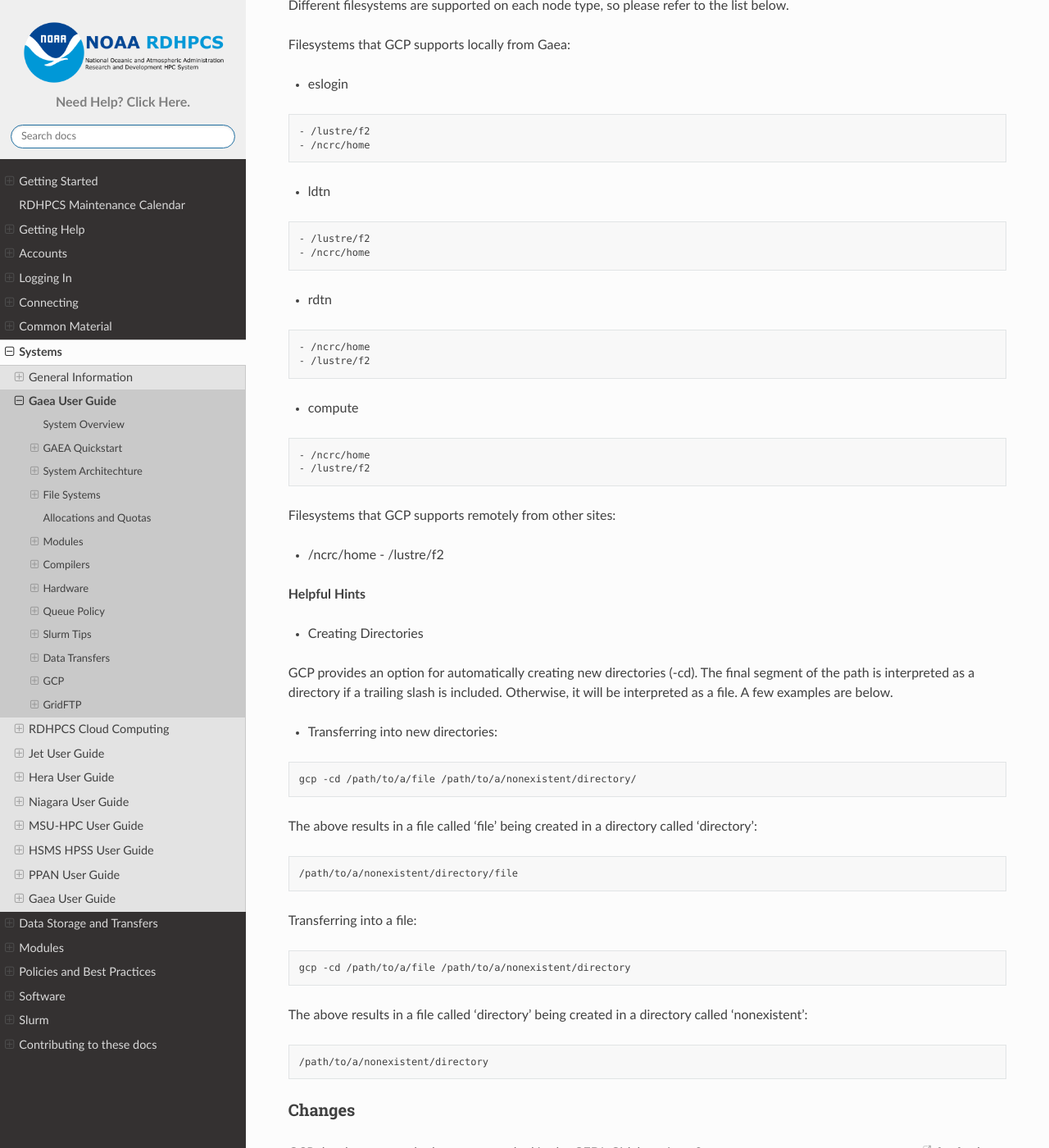
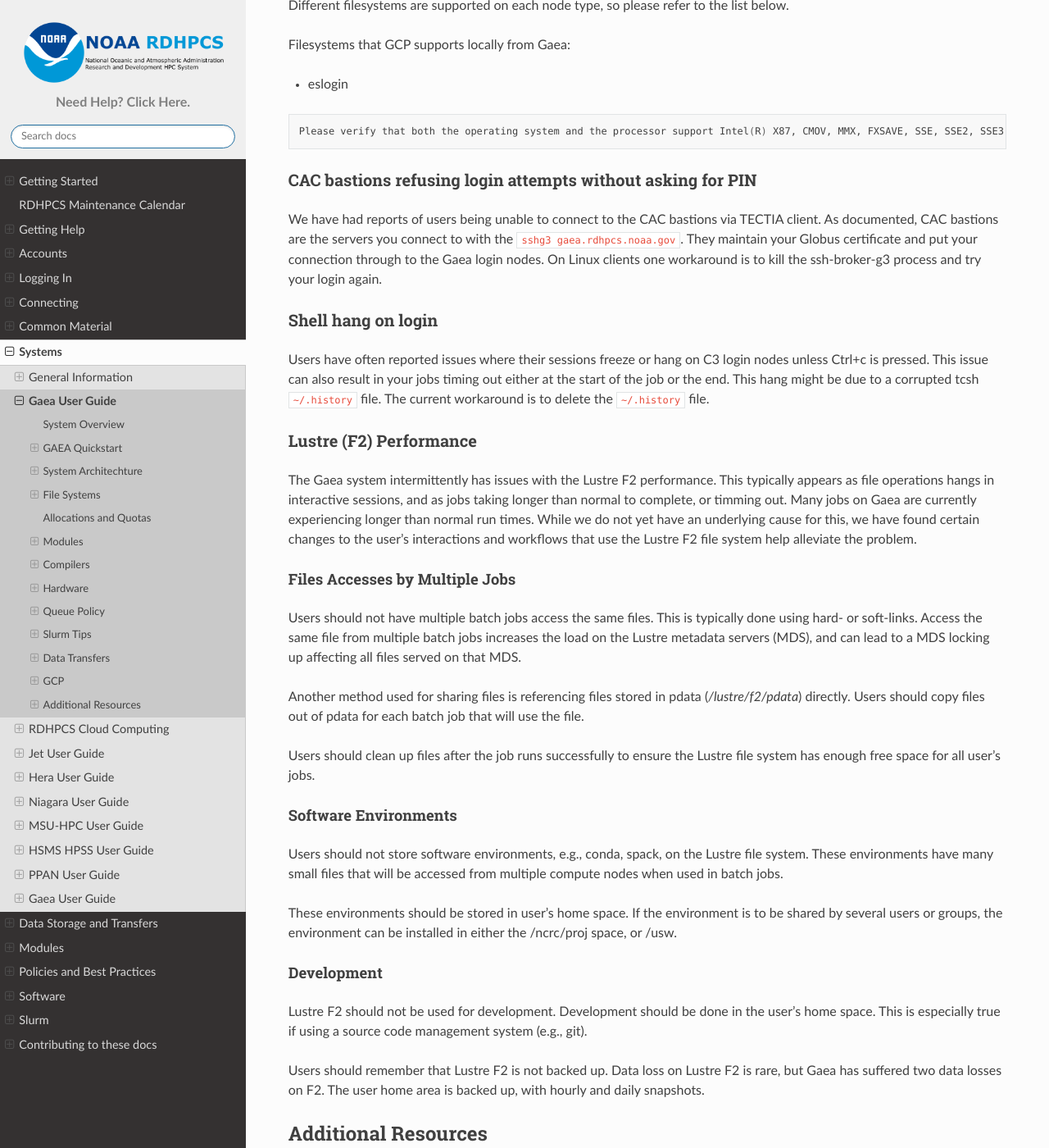
Before and after one commit to NOAA-RDHPCS/noaa-rdhpcs.github.io, a Sphinx documentation site: the page built from source/systems/gaea_user_guide.rst, in a window 1280 px wide and 1400 px high, scrolled down 36027 px. Shown: the whole window at 82% size. Built offline with Sphinx 7.4.7 and the Read the Docs theme 2.0.0, drawn with Linux system fonts in a browser that asks for light colours; some of the changed text lies outside the part shown.

Commit message:
Getstart10april (#64)
* msu updates

* lengths and references

* unresolved links

* more broken links

* cleanup

* Remove old merge conflict from gaea_user_guide.rst

---------

Co-authored-by: Seth Underwood <Seth.Underwood@noaa.gov>

```diff
--- a/source/systems/MSU-HPC_user_guide.rst
+++ b/source/systems/MSU-HPC_user_guide.rst
@@ -341,7 +342,7 @@ By default, a serial job gets only its share of the memory available on a node
 (memory per core = ~total memory / total cores). If your serial job needs more
 memory than the default, specify that using the ``--mem=<mem>`` option.
 
-**Submitting an interactive Job**
+**Submitting an Interactive Job**
 
 An interactive job is useful for tasks, such as debugging, that require
 interactive access with a program as it runs. With Slurm there are two ways to
@@ -1667,7 +1668,6 @@ additional information and request confirmation:
 
    help@hpc.msstate.edu
 
-
 **Fill out the HPC2-NOAA User Account Request Confirmation Form**
 
 #.  Click on the link provided in the email
--- a/source/systems/gaea_user_guide.rst
+++ b/source/systems/gaea_user_guide.rst
@@ -1591,152 +1591,87 @@ Filesystems that GCP supports locally from Gaea:
 
 .. code-block:: shell
 
-  - /lustre/f2
-  - /ncrc/home
-
-- ldtn
-
-.. code-block:: shell
-
-  - /lustre/f2
-  - /ncrc/home
-
-- rdtn
-
-.. code-block:: shell
-
-  - /ncrc/home
-  - /lustre/f2
-
-- compute
-
-.. code-block:: shell
-
-  - /ncrc/home
-  - /lustre/f2
-
-Filesystems that GCP supports remotely from other sites:
-
-- /ncrc/home - /lustre/f2
-
-**Helpful Hints**
-
-- Creating Directories
-
-GCP provides an option for automatically creating new directories (-cd).
-The final segment of the path is interpreted as a directory if a trailing slash is included. Otherwise, it will be interpreted as a file. A few examples are below.
-
-- Transferring into new directories:
-
-.. code-block:: shell
-
-  gcp -cd /path/to/a/file /path/to/a/nonexistent/directory/
-
-The above results in a file called 'file' being created in a directory called 'directory':
-
-.. code-block:: shell
-
-  /path/to/a/nonexistent/directory/file
-
-Transferring into a file:
-
-.. code-block:: shell
-
-  gcp -cd /path/to/a/file /path/to/a/nonexistent/directory
-
-The above results in a file called 'directory' being created in a directory called 'nonexistent':
-
-.. code-block:: shell
-
-  /path/to/a/nonexistent/directory
-
-Changes
--------
-GCP development and releases are tracked in the GFDL Gitlab project. See https://gitlab.gfdl.noaa.gov/gcp/gcp for further detail.
-
-GridFTP
-=======
-This article describes the process of configuring and utilizing GridFTP directly for file transfers. Please note that in most cases users should rely on GCP for file transfers. The GridFTP tools are located in the globus module:
-
-.. code-block:: shell
-
-  module load globus
-
-The main command is:
-
-.. code-block:: shell
-
-  globus-url-copy
-
-Security
---------
-GridFTP, like standard FTP, divides transfer data into two channels. The control channel sends instructions between the client and server, while the data channel is responsible for transferring the specific data requested. Authentication can be performed in the control channel via SSH (gsissh:) or GSI (gsiftp:). SSH utilizes existing ssh certificates and is the simpler of the two to configure in most environments. GSI relies on your analysis certificate and is simple to utilize at GFDL. It is recommended that the GSI protocol be used, as it provides a wealth of additional GridFTP options that are unsupported by the ssh authentication mechanism. If you see certificate failure messages when trying to use gsiftp, check the output of the grid-proxy-info command. If all looks well there, contact the GridFTP administrator to ensure that GridFTP is configured to allow the transfer of files to your chosen destination.
-
-Firewall Configuration
-----------------------
-You can use the environmental variables GLOBUS_TCP_PORT_RANGE=min,max and GLOBUS_TCP_SOURCE_RANGE=min,max to control the inbound and outbound ports to the client, respectively. Globus recommends a set of at least 1000 ports (e.g., 40000-46999).
-
-Transfer Options
-----------------
-**Small File Performance**
-Transferring many small files via globus-url-copy greatly diminishes its performance. For most copy tools, the usual solution is to tar the files prior to transfer and untar once they have arrived at the destination. Globus has implemented some functionality called pipelining into the globus-url-copy command (only usable when gsiftp is the authentication mechanism), which instructs GridFTP to not wait for an acknowledgment after a single file has been transferred. The result is that many files can be in transit to the destination, thus making efficient use of available bandwidth. The pipelining option is -pp.
-
-**Recovery**
-Globus-url-copy has a few options to recover transfers should problems arise. The -rst argument can be passed which instructs GridFTP to retry failed transfers. The number of retries is specified by the -rst-retries <retries> option, which has a default value of 5 if not provided on the command line (use 0 for unlimited). To instruct GridFTP to only retry sending the files that were not sent prior to failure (rather than the entire file list again), use the -df <file> option. This option saves all failed transfer URLs to a file, which is used by globus-url-copy if a retry is needed.
-
-You can use --stall-timeout <time> to specify how long to wait before idle transfers will be killed.
-
-**Bulk Transfers**
-If you want to transfer entire directories or lists of files, there are two options. Use -r to recursively transfer a directory in the normal way. Alternatively, specify -f <file> to instruct GridFTP to look in the file indicated for a list of source-destination URL pairs:
-
-.. code-block:: shell
-
-  "gsiftp://nfs02.princeton.rdhpcs.noaa.gov/archive/keo/file1.nc" "gsiftp://pcmdi@data1.gfdl.noaa.gov/home/keo/"
-  "gsiftp://nfs02.princeton.rdhpcs.noaa.gov/archive/keo/file2.nc" "gsiftp://pcmdi@data1.gfdl.noaa.gov/home/keo/"
-  "gsiftp://nfs02.princeton.rdhpcs.noaa.gov/archive/keo/file3.nc" "gsiftp://pcmdi@data1.gfdl.noaa.gov/home/keo/"
-
-Network Options
----------------
-
-**Buffer Size**
-
-You can specify the tcp buffer size with the -tcp-bs <size> command. To calculate an appropriate value for <size> use the bandwidth delay product:
-
-
-.. code-block:: shell
-
-  buffer_size = bandwidth in Megabits per second (Mbs) * RTT in milliseconds (ms) * 1000 / 8
-
-Where RTT can be obtained via the ping or traceroute command and bandwidth is determined as the maximum bandwidth between the source and destination (best determined by talking to your network administrator).
-
-**Parallelism**
-
-You can specify the number of parallel data connections using -pp <streams>. A good default value is 4, and there is no formula for determining the ideal number for your network. The GridFTP user's manual specifies that values between 2 and 10 generally provide the best performance. When in doubt, use the defaults! There is a reason why they are defaults!
-
-Using the -p <streams> option with gsiftp will put GridFTP in a special transfer mode called "Mode E" (also specified via the -fast option). This mode utilizes data channel caching to keep the data channel open for multiple file transfers. It is also needed for parallelism as it allows data to arrive in any order.
-
-**Misc Options**
-
-Some other important options are -vb (verbose) and -cd (create directories at the destination).
-
-**Examples**
-
-Here is a sample GridFTP transfer utilizing the transfer file (-f) option:
-
-.. code-block:: shell
-
-  globus-url-copy -bs 6MB -pp -p 4 -vb -stall-timeout 14400 -rst -cd -df /tmp/grid-state -f /tmp/grid-transfer
-
-This command specifies that we should transfer with the block size at 6MB, pipelining enabled, 4 parallel streams, verbose, idle timeout at 14400 seconds (4 hours), retry on failures, create directories, a retry file holding failed URLs, and a transfer file holding URL pairs of files to be transferred. Perhaps the last command was more than you require. A simple transfer can be accomplished via a job on the RDTNs:
-
-.. code-block:: shell
-
-  set hn=`hostname --fqdn`
-  globus-url-copy gsiftp://rdtn.lb.princeton.rdhpcs.noaa.gov/archive/$user/file gsiftp://${hn}/lustre/f2/dev/${user}/
-
-or from Zeus:
-
-.. code-block:: shell
-
-  set hn=`hostname --fqdn`
-  globus-url-copy gsiftp://dtn-zeus.rdhpcs.noaa.gov/archive/$user/file gsiftp://${hn}/lustre/f2/dev/${user}/
+  Please verify that both the operating system and the processor support Intel(R) X87, CMOV, MMX, FXSAVE, SSE, SSE2, SSE3, SSSE3, SSE4_1, SSE4_2, MOVBE, POPCNT, AVX, F16C, FMA, BMI, LZCNT and AVX2 instructions.
+
+CAC bastions refusing login attempts without asking for PIN
+-----------------------------------------------------------
+
+We have had reports of users being unable to connect to the CAC bastions via
+TECTIA client. As documented, CAC bastions are the servers you connect to with
+the ``sshg3 gaea.rdhpcs.noaa.gov``.  They maintain your Globus certificate and
+put your connection through to the Gaea login nodes. On Linux clients one
+workaround is to kill the ssh-broker-g3 process and try your login again.
+
+.. code-block: shell
+
+  > ps -ef | grep ssh-broker-g3
+  4060     15451 15184  0 14:05 pts/4    00:00:00 grep ssh-broker-g3
+  4060     29775 29765  0 Dec22 ?        00:00:42 /opt/tectia/bin/ssh-broker-g3 --run-on-demand
+  > kill -9 29775
+  sshg3 gaea
+
+Shell hang on login
+-------------------
+
+Users have often reported issues where their sessions freeze or hang on C3 login
+nodes unless Ctrl+c is pressed.  This issue can also result in your jobs timing
+out either at the start of the job or the end.  This hang might be due to a
+corrupted tcsh ``~/.history`` file.  The current workaround is to delete the
+``~/.history`` file.
+
+Lustre (F2) Performance
+-----------------------
+
+The Gaea system intermittently has issues with the Lustre F2 performance.  This
+typically appears as file operations hangs in interactive sessions, and as jobs
+taking longer than normal to complete, or timming out. Many jobs on Gaea are
+currently experiencing longer than normal run times.  While we do not yet have
+an underlying cause for this, we have found certain changes to the user's
+interactions and workflows that use the Lustre F2 file system help alleviate the
+problem.
+
+Files Accesses by Multiple Jobs
+^^^^^^^^^^^^^^^^^^^^^^^^^^^^^^^
+
+Users should not have multiple batch jobs access the same files.  This is
+typically done using hard- or soft-links.  Access the same file from multiple
+batch jobs increases the load on the Lustre metadata servers (MDS), and can lead
+to a MDS locking up affecting all files served on that MDS.
+
+Another method used for sharing files is referencing files stored in pdata
+(*/lustre/f2/pdata*) directly.  Users should copy files out of pdata for each
+batch job that will use the file.
+
+Users should clean up files after the job runs successfully to ensure the Lustre
+file system has enough free space for all user's jobs.
+
+Software Environments
+^^^^^^^^^^^^^^^^^^^^^
+
+Users should not store software environments, e.g., conda, spack, on the Lustre
+file system.  These environments have many small files that will be accessed
+from multiple compute nodes when used in batch jobs.
+
+These environments should be stored in user's home space.  If the environment is
+to be shared by several users or groups, the environment can be installed in
+either the /ncrc/proj space, or /usw.
+
+Development
+^^^^^^^^^^^
+
+Lustre F2 should not be used for development.  Development should be done in the
+user's home space.  This is especially true if using a source code management
+system (e.g., git).
+
+Users should remember that Lustre F2 is not backed up.  Data loss on Lustre F2
+is rare, but Gaea has suffered two data losses on F2.  The user home area is
+backed up, with hourly and daily snapshots.
+
+Additional Resources
+====================
+
+.. toctree::
+  :maxdepth: 1
+
+  gaea/quickstart
+  gaea/accounts
```
Also changed, not shown: other parts of source/systems/MSU-HPC_user_guide.rst (+1 -0 lines), source/getting_started/index.rst (+7 -23 lines).
